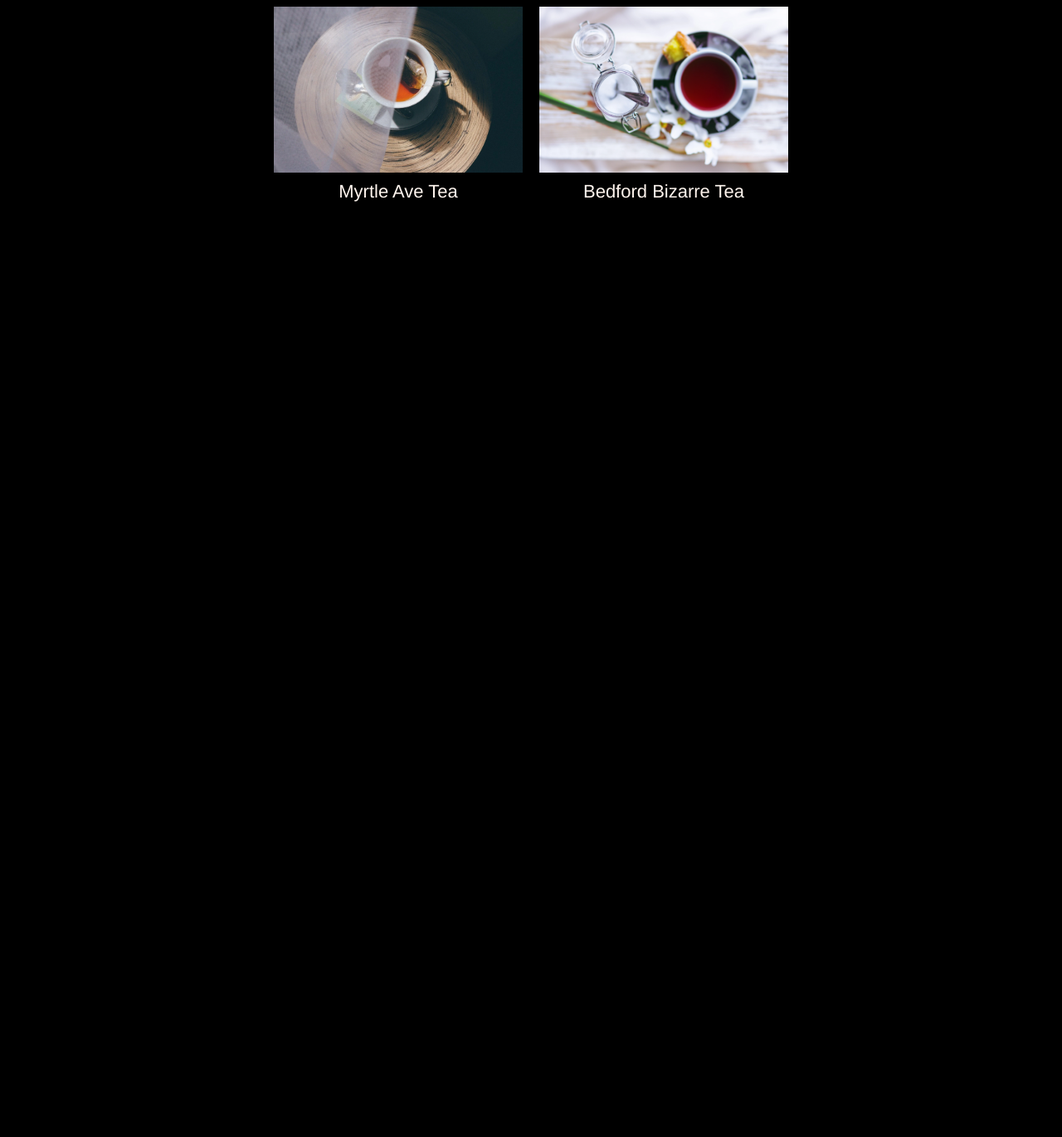
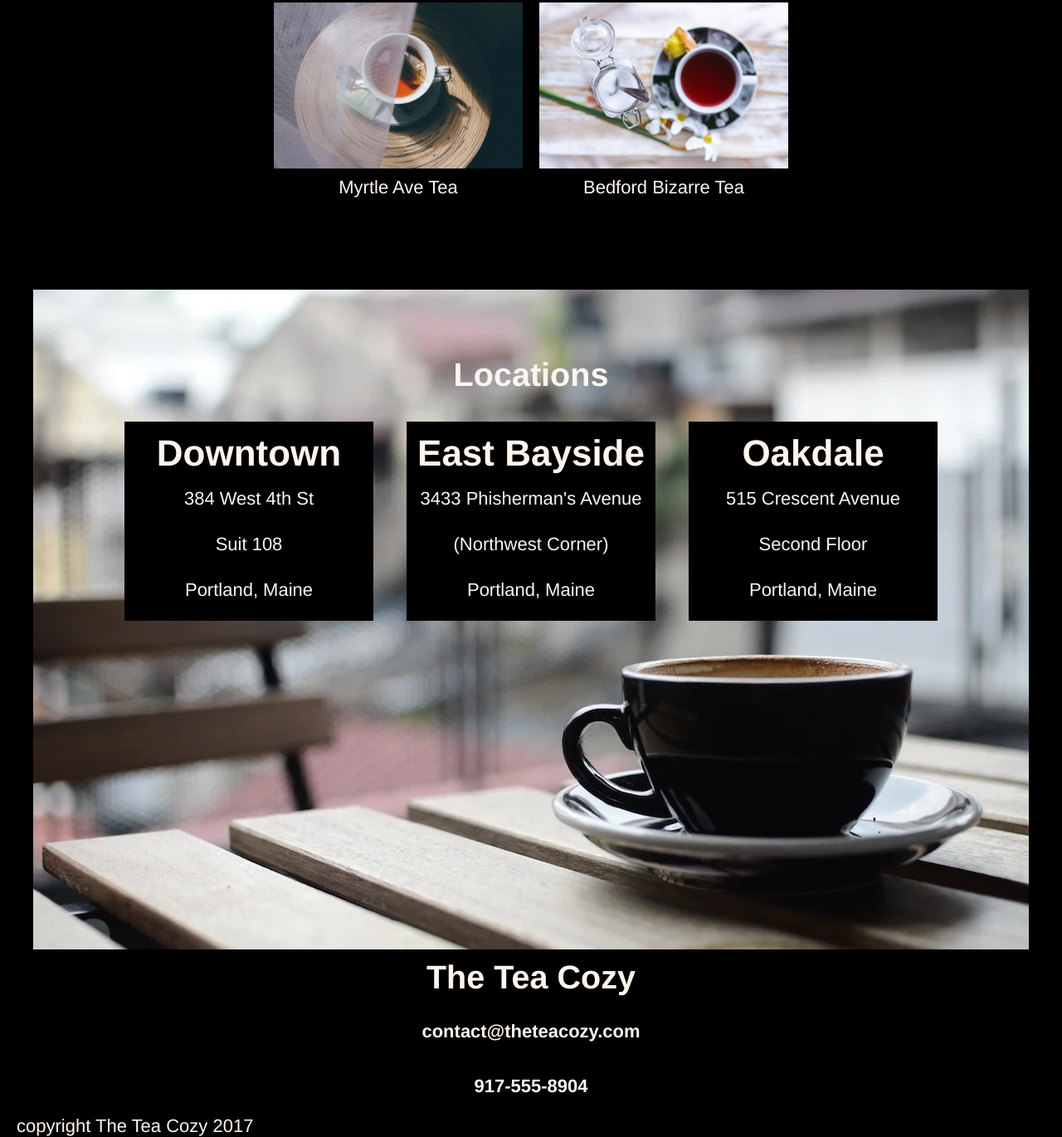
Before and after one commit to CH-MinuteMaker/Project-8---Tea-Cozy-take-2, a plain HTML site: page index.html in a window 1280 px wide. Shown: the part 1134-2504 px from the top of the page at 83% size. Before the commit the page ends 1488 px from the top, so only its background shows below. Drawn offline with Linux system fonts and the light colour scheme.

Commit message:
finished site

```diff
--- a/index.html
+++ b/index.html
@@ -74,6 +74,47 @@
 
 </section>
 
+<section class="locations">
+    <img src="./Images/img-locations-background.webp" alt="Coffee cup image">
+
+    <h2>Locations</h2>
+
+    <div class="locations-container">
+        <div class="locations-child">
+            <h3>Downtown</h3>
+            <p>384 West 4th St</p>
+            <p>Suit 108</p>
+            <p>Portland, Maine</p>
+        </div>
+
+        <div class="locations-child">
+            <h3>East Bayside</h3>
+            <p>3433 Phisherman's Avenue</p>
+            <p>(Northwest Corner)</p>
+            <p>Portland, Maine</p>
+        </div>
+
+        <div class="locations-child">
+            <h3>Oakdale</h3>
+            <p>515 Crescent Avenue</p>
+            <p>Second Floor</p>
+            <p>Portland, Maine</p>
+        </div>
+
+    </div>
+</section>
+
+<footer>
+    <div class="footer-center">
+        <h2>The Tea Cozy</h2>
+        <h5>contact@theteacozy.com</h5>
+        <h5>917-555-8904</h5>
+    </div>
+
+    <div class="footer-copyright">
+        <p>copyright The Tea Cozy 2017</p>
+    </div>
+</footer>
 
 </body>
 </html>
--- a/style.css
+++ b/style.css
@@ -62,7 +62,7 @@ h1 {
 }
 
 h2 {
-    font-size: 2em;
+    font-size: 1.8em;
 }
 
 h3 {
@@ -124,3 +124,63 @@ h4 {
     height: 200px;
     margin-bottom: 10px;
 }
+
+
+/* Locations */
+
+.locations {
+    text-align: center;
+    max-width: 1200px;
+    height: auto;
+    margin: 0 auto;
+    position: relative;
+}
+
+.locations h2 {
+    position: absolute;
+    top: 10%;
+    left: 50%;
+    transform: translate(-50%);
+    background-color: rgba(0, 0, 0, 0);
+}
+
+.locations-container {
+    display: flex;
+    text-align: center;
+    justify-content: center;
+    width: 100%;
+    z-index: 500;
+    position: absolute;
+    top: 20%;
+    background-color: rgba(0, 0, 0, 0);
+    flex-wrap: wrap;
+}
+
+.locations-child {
+    width: 300px;
+    line-height: 2.5em;
+    padding: 10px;
+    margin-right: 40px;
+}
+
+.locations img {
+    min-height: 500px;
+    max-width: 100%;
+}
+
+.locations-child:last-child {
+    margin-right: 0px;
+}
+
+/* Footer */
+
+.footer-center {
+    height: 200px;
+    text-align: center;
+    line-height: 3em;
+}
+
+.footer-copyright {
+    float: left;
+    margin-left: 20px;
+}
```
